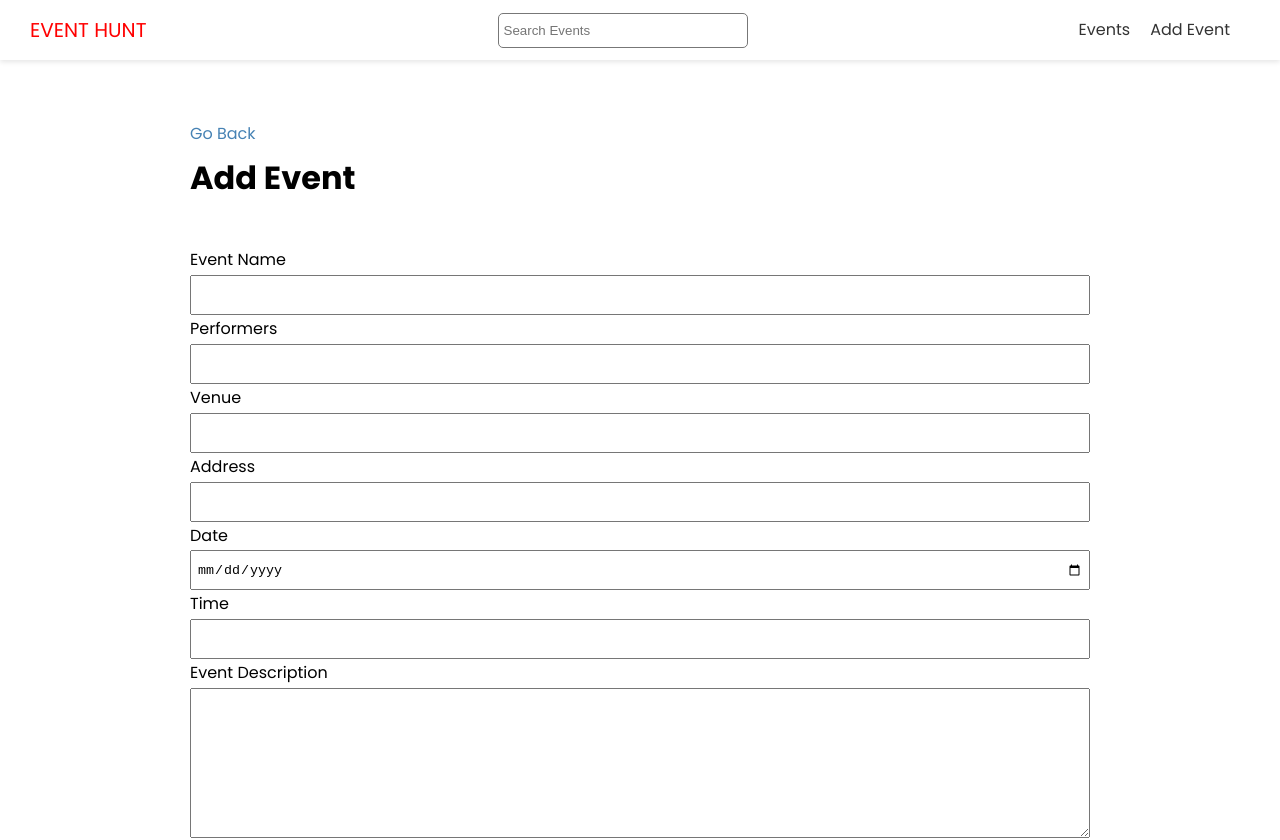
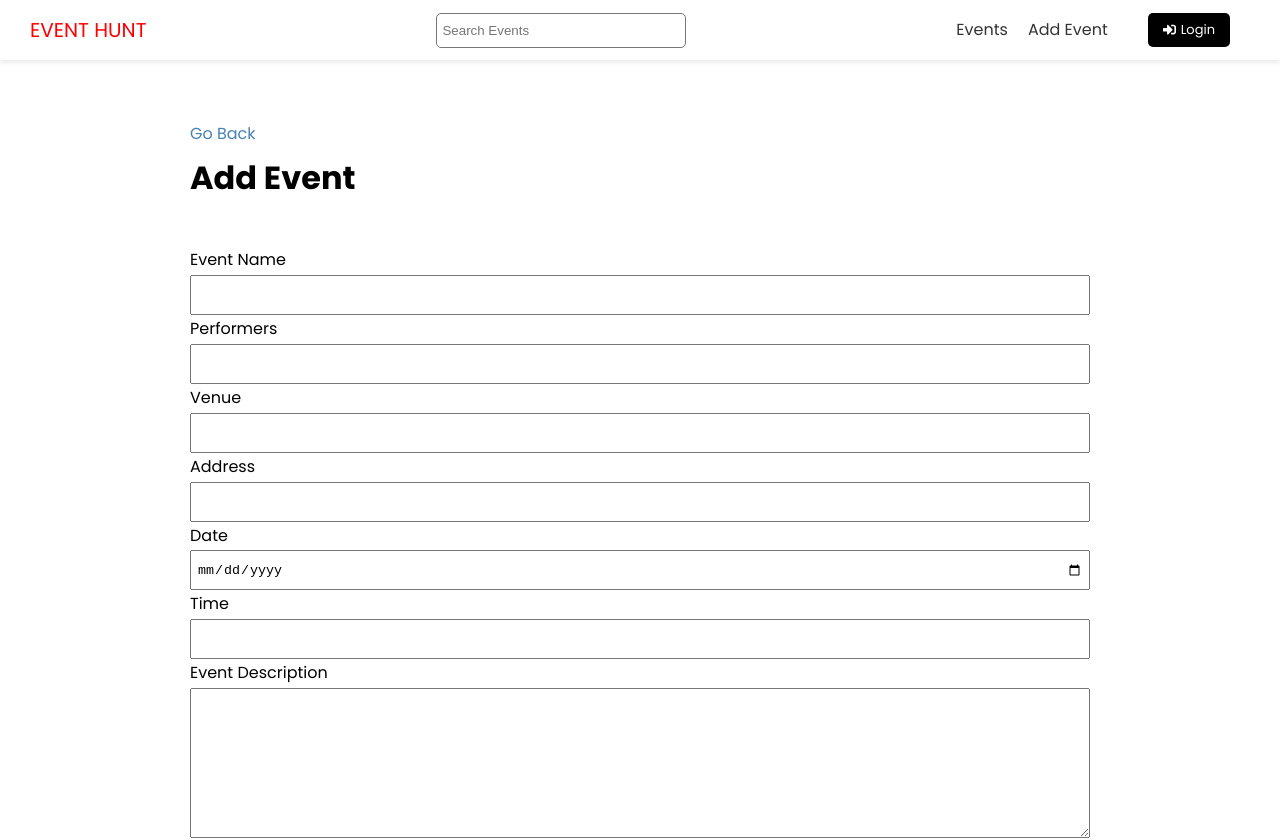
Before and after one commit to RdotSilva/React-NextJS-EventHunt, a Next.js app in the folder event-hunt-frontend/: page /events/add in a window 1280 px wide. Shown: the top 840 px of the page. Built offline with nearby package versions, Linux system fonts and the light colour scheme; no server answers.

Commit message:
Add link for login

```diff
--- a/event-hunt-frontend/components/Header.js
+++ b/event-hunt-frontend/components/Header.js
@@ -1,3 +1,4 @@
+import { FaSignInAlt, FaSignOutAlt } from "react-icons/fa";
 import Link from "next/link";
 import styles from "@/styles/Header.module.css";
 import Search from "./Search";
@@ -21,6 +22,11 @@
           <Link href="/events/add">
             <a>Add Event</a>
           </Link>
+          <Link href="/account/login">
+            <a className="btn-secondary btn-icon">
+              <FaSignInAlt /> Login
+            </a>
+          </Link>
         </ul>
       </nav>
     </header>
```
